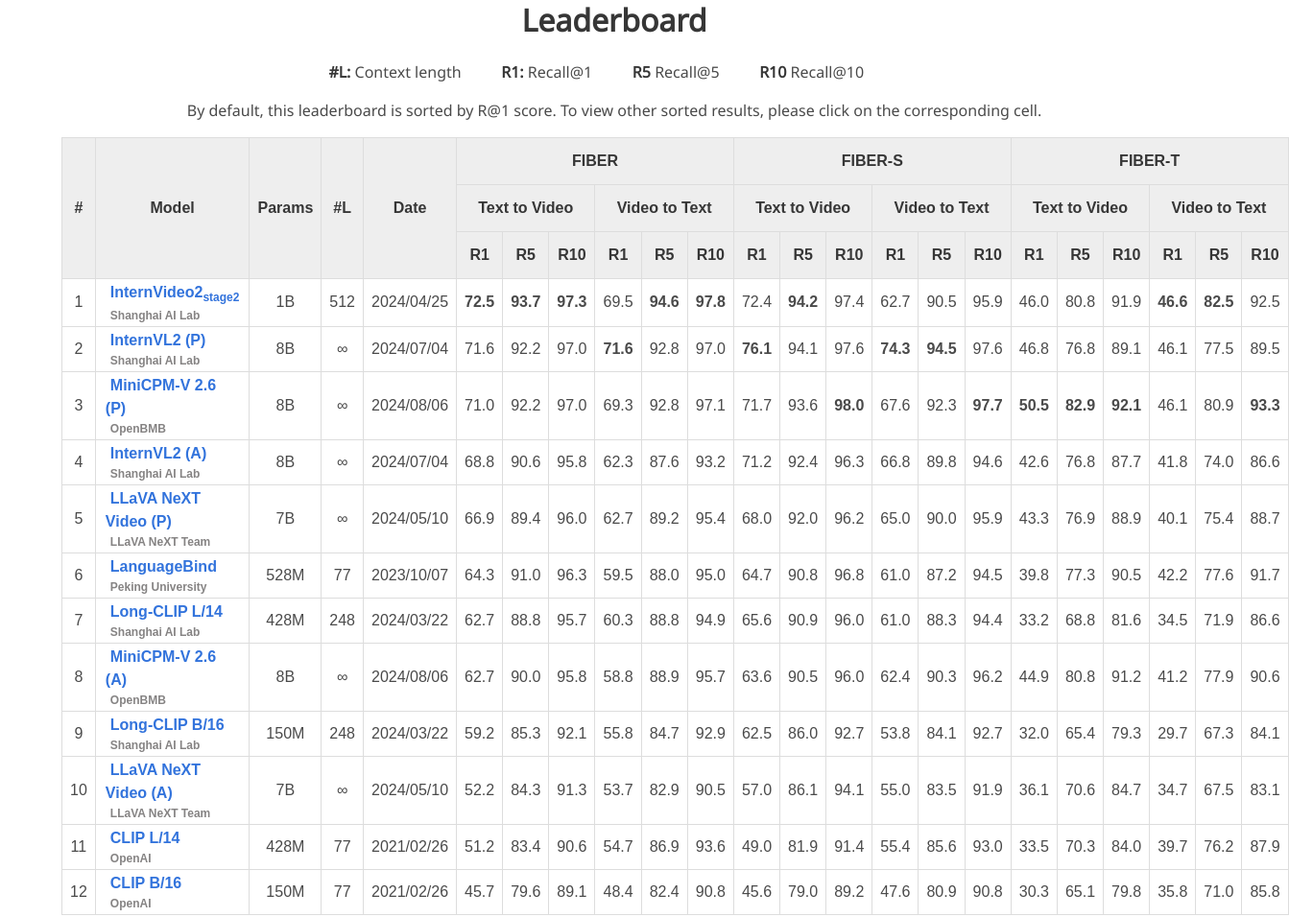
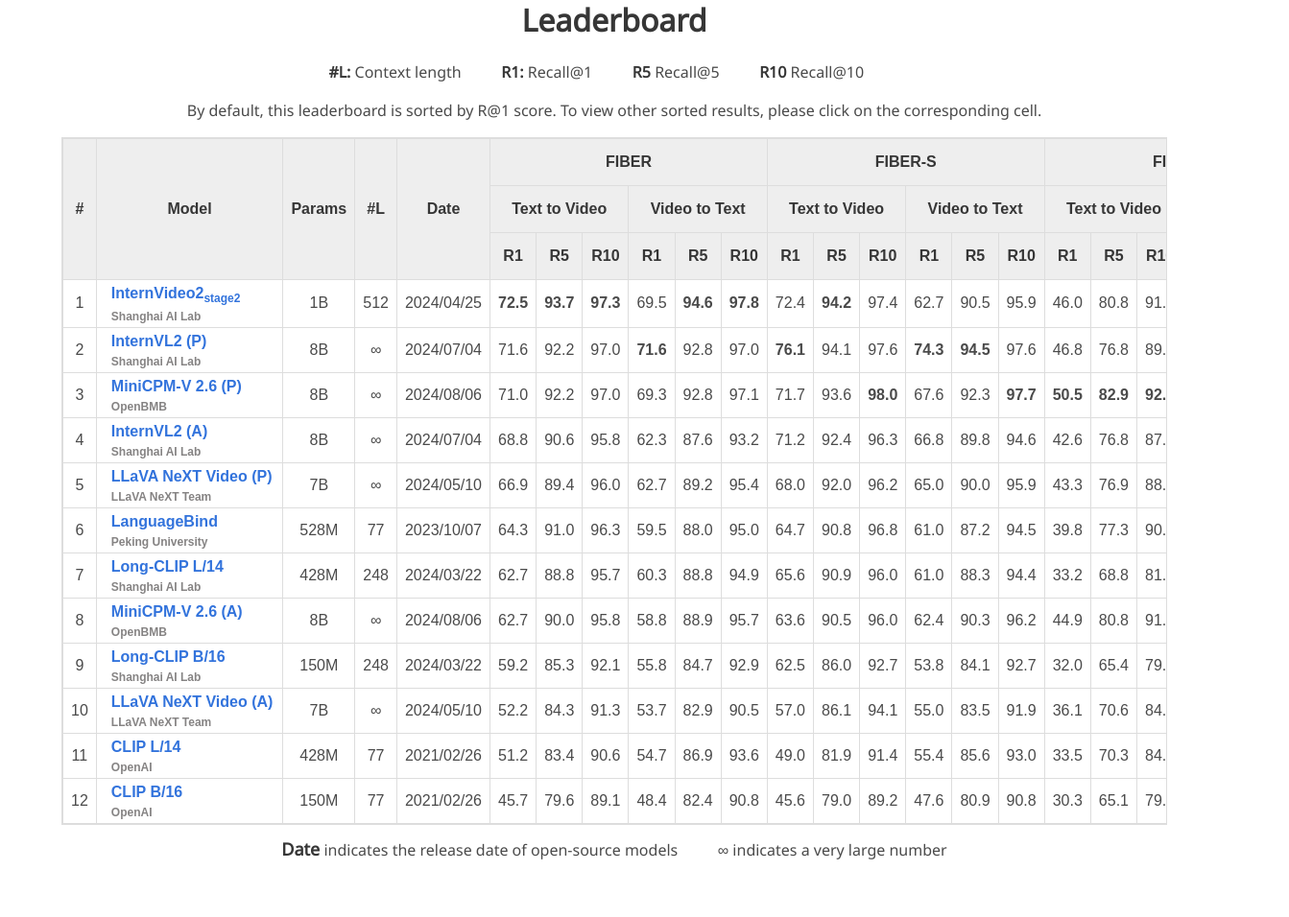
Before and after one commit to fiber-bench/fiber-bench.github.io, a plain HTML site: page index.html in a window 1280 px wide. Shown: the part 1364-2320 px from the top of the page at 96% size, 1343 px wide, since content can reach past the window. Drawn offline with nearby package versions, Linux system fonts and the light colour scheme; some icons are missing; a web font is replaced by a local one.

Commit message:
Make leaderboard horizontally scrollable

```diff
--- a/static/css/index.css
+++ b/static/css/index.css
@@ -155,3 +155,10 @@
 #interpolation-image-wrapper img {
   border-radius: 5px;
 }
+
+table {
+  display: block;
+  overflow-x: auto;
+  white-space: nowrap;
+  border: none;
+}
--- a/static/css/leaderboard.css
+++ b/static/css/leaderboard.css
@@ -1,16 +1,16 @@
 table {
-    border: 1px solid black;
+    border: 1px solid #ddd;
     border-collapse: collapse;
 }
 
 th {
     padding: 2px 5px;
-    border: 1px solid black;
+    border: 1px solid #ddd;
 }
 
 td {
     padding: 2px 5px;
-    border: 1px solid black;
+    border: 1px solid #ddd;
 }
 
 thead {
```
